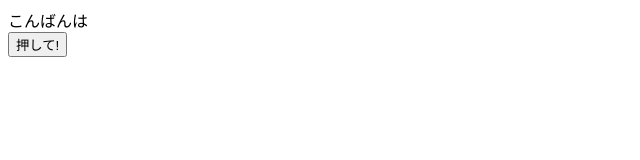
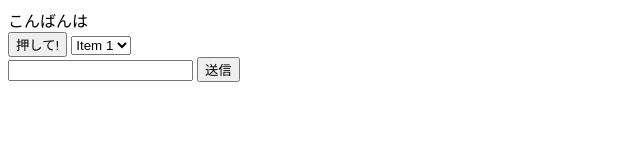
Before and after one commit to kazuoki/js_study, a plain HTML site: page index.html in a window 1280 px wide. Shown: the whole page, without its empty margins (0-640 px from the left). Drawn offline with Linux system fonts and the light colour scheme.

Commit message:
セレクトボックスの追加 フォームの追加

```diff
--- a/index.html
+++ b/index.html
@@ -8,6 +8,15 @@
 <body>
   <div id="box"></div>
   <button type="button" id="my-button">押して!</button>
+  <select id="my-select">
+    <option value="1">Item 1</option>
+    <option value="2">Item 2</option>
+    <option value="3">Item 3</option>
+  </select>
+  <form id="my-form">
+    <input type="text" id="input-word">
+    <input type="submit" value="送信">
+  </form>
   <script src="main.js"></script>
 </body>
 </html>
--- a/main.js
+++ b/main.js
@@ -13,29 +13,35 @@ button.addEventListener('click', () => {
   alert('押された！');
 });
 
+
+// id"box"取得し変数boxへ代入
 const box = document.getElementById('box');
 
-// マウスが乗った時
-// box.addEventListener(
-//   'mouseenter',
-//   // e.targetはイベント発生元の要素（<div id="box">）
-//   (e) => {
-//     e.target.textContent = 'マウスが乗った！';
-//   }
-// );
-
-
-// マウスが離れた時
-// box.addEventListener(
-//   'mouseleave',
-//   (e) => {
-//   e.target.textContent = 'マウスが離れた！';
-//   }
-// );
+// マウスが乗った時のテキスト
 box.addEventListener('mouseenter',(e) => {
   e.target.textContent=('つかれたよん');
 })
 
+
+// マウス離れた時のテキスト
 box.addEventListener('mouseleave',(e) => {
   e.target.textContent=('お疲れ様');
 })
+
+
+// セレクトの切り替え
+const select = document.getElementById('my-select');
+
+select.addEventListener('change',(e) => {
+  console.log('value:',e.target.value);
+});
+
+
+// フォームの送信
+const input = document.getElementById('input-word');
+const form = document.getElementById('my-form');
+
+form.addEventListener('submit', (e) => {
+  e.preventDefault();
+  console.log('value: ', input.value);
+});
```
